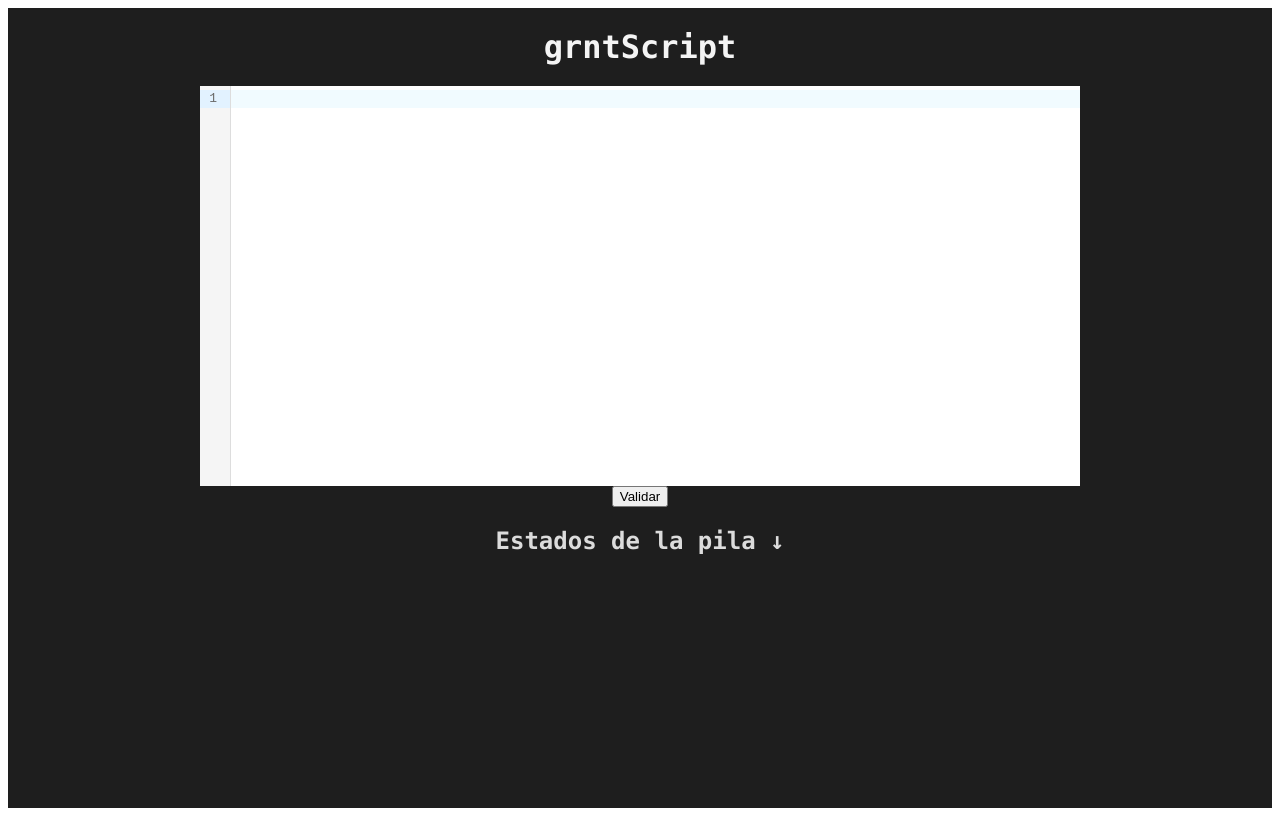
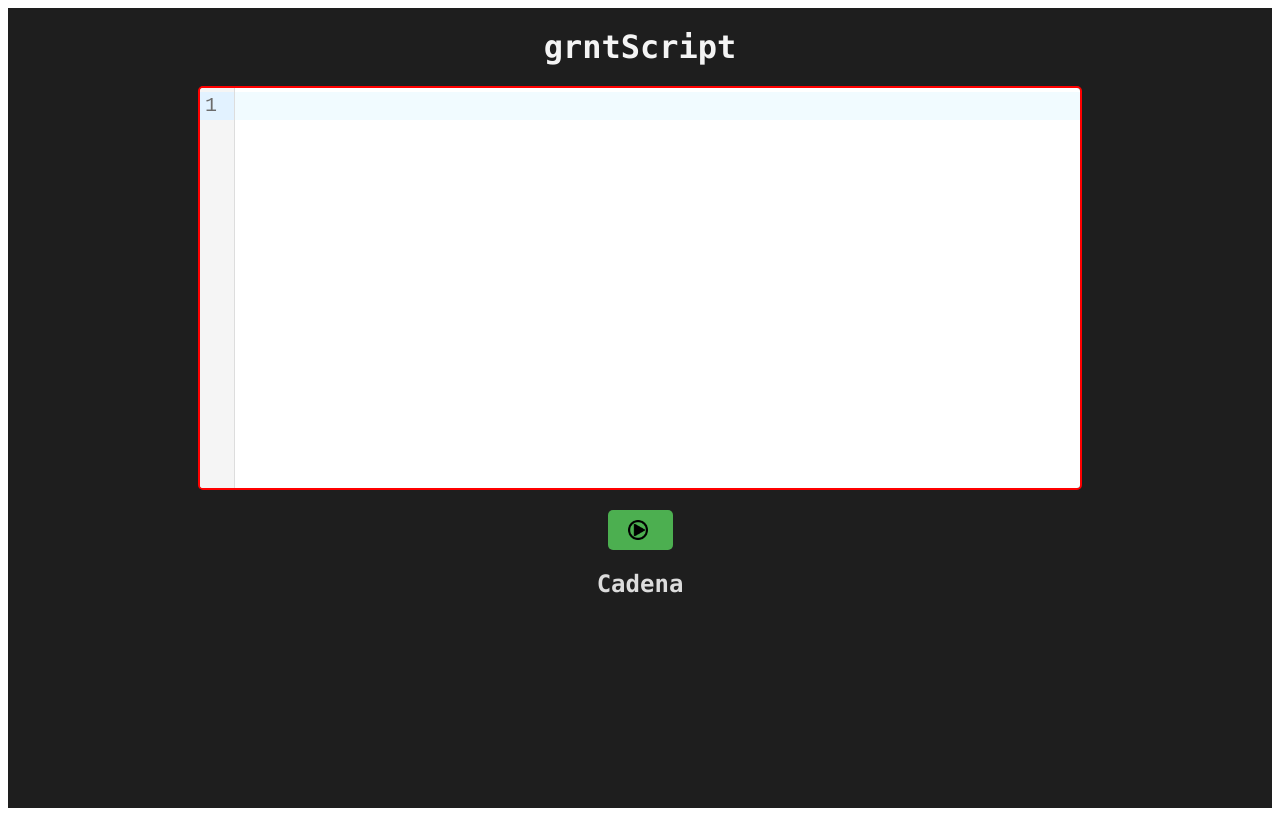
Before and after one commit to DiegoAP5/lenguaje, a React (Create React App) app: page / in a window 1280 px wide. Built offline with nearby package versions, Linux system fonts and the light colour scheme.

Commit message:
finished

```diff
--- a/src/App.css
+++ b/src/App.css
@@ -1,5 +1,54 @@
 .App {
   text-align: center;
+  font-family: Consolas, "Courier New", monospace;
+}
+
+
+.input{
+  color: black;
+  font-size: 20px;
+  font-family: Consolas, "Courier New", monospace;
+}
+
+.element{
+  font-size: 20px;
+}
+
+.stack{
+  display:list-item;
+}
+
+.input-container {
+  border: 2px solid;
+  border-color: transparent;
+  border-radius: 5px;
+  overflow: hidden;
+  margin-bottom: 20px;
+}
+
+.input-container.valid {
+  border-color: green;
+}
+
+.input-container.invalid {
+  border-color: red;
+}
+
+.btn {
+  background-color: #4caf50;
+  color: white;
+  border: none;
+  padding: 10px 20px;
+  border-radius: 5px;
+  cursor: pointer;
+  display: flex;
+  align-items: center;
+}
+
+.btn img {
+  width: 20px;
+  height: 20px;
+  margin-right: 5px;
 }
 
 .App-logo {
@@ -27,12 +76,3 @@
 .App-link {
   color: #61dafb;
 }
-
-@keyframes App-logo-spin {
-  from {
-    transform: rotate(0deg);
-  }
-  to {
-    transform: rotate(360deg);
-  }
-}
--- a/src/App.js
+++ b/src/App.js
@@ -1,8 +1,8 @@
-import logo from './logo.svg';
 import './App.css';
 import React, { useState } from "react";
 import validateAutomaton from "./Validator";
 import CodeMirror from "@uiw/react-codemirror";
+import icono from './assets/reproducir.png'
 
 function App() {
 
@@ -19,7 +19,9 @@ function App() {
   return (
     <div className='app'>
         <h1 className='header'>grntScript</h1>
+        <div className={`input-container ${isValid ? 'valid' : 'invalid'}`}>
             <CodeMirror
+              className='input'
               value={code}
               height="400px"
               width="880px"
@@ -27,12 +29,15 @@ function App() {
                 setCode(editor);
               }}
             />
+        </div>
+
         <button
+        className='btn'
           onClick={submitInputString}
         >
-          Validar
+          <img src={icono} alt="Reproducir" />
         </button>
-        <h2 className="pilaTitle">Estados de la pila ↓ {
+        <h2 className="pilaTitle">Cadena {
           isValid === undefined ? null :  isValid ? <span className="message correct">Cadena válida</span> : <span className="message failed">Error en sintaxis</span>
         }</h2>
         <div className="stacksContainer">
--- a/src/Validator.js
+++ b/src/Validator.js
@@ -74,24 +74,26 @@ class ValidateFNC {
                 return mappings[terminal] ? mappings[terminal]() : null;
             },
 
-            // Variables
+            // Variables v =2 v =a
             'V1': () => ['O', 'V'],
             'V': () => {
-                if (/[a-zA-Z]/.test(terminal)) {
+                if(terminal !== undefined){
+                    if (/[a-zA-Z]/.test(terminal)) {
                     return ['L']
-                } else if (/[0-9]/.test(terminal)) {
-                    return ['D']
+                    } else if (/[0-9]/.test(terminal)) {
+                        return ['D']
+                    }
                 }
-                else {
+                else{
                     return ' '
                 }
             },
 
-            // Funciones
+            // Funciones t(){}
             'B4': () => ['T', 'B6'],
             'B6': () => ['CA', 'CR'],
 
-            // Main
+            // Main public fnc main(){si (3<5){impr("s")}}
             'A1': () => ['T', 'A2'],
             'A2': () => ['CA', 'A3'],
             'A3': () => ['C', 'CR'],
@@ -109,7 +111,7 @@ class ValidateFNC {
             'I4': () => ['L', 'I5'],
             'I5': () => ['H', 'PC'],
 
-            // Ciclo
+            // Ciclo for(i=0;4<5;i++){impr("s")}
             'T1': () => ['PA', 'R1'],
             'R1': () => ['KD', 'R2'],
             'R2': () => ['KA', 'R3'],
@@ -125,31 +127,56 @@ class ValidateFNC {
             'J7': () => ['H', 'J8'],
             'J8': () => ['PC', 'CR'],
 
-            // Operadores
+
+            //terminales
             'CC': () => ['<'],
-
-            // Reservadas
-            'F': () => ['public fnc main'],
-            'I1': () => ['impr'],
+            'F': () => {
+                if(!/^public\s+fnc\s+main$/.test(terminal)){
+                    return ['public fnc main']
+                }else{
+                    return [' ']
+                }
+            },
+            'I1': () => {
+                if(/^i$/.test(terminal)){
+                    return ['impr']
+                }else{
+                    return [' ']
+                }
+            },
             'U': () => ['si '],
-            'Y': () => ['for '],
-
-            // Formación
+            'Y': () => {
+                if(!/^for$/.test(terminal)){
+                    return ['for']
+                }else{
+                    return [' ']
+                }
+            },
             'L': () => /[a-zA-Z]/.test(terminal) ? [terminal] : ' ',
             'D': () => /[0-9]/.test(terminal) ? [terminal] : ' ',
             'L1': () => ['v '],
             'LL': () => ['t'],
-
-            // Símbolos
             'O': () => ['='],
             'H': () => ['"'],
-            'T': () => ['()'],
+            'T': () => {
+                if(/^(\(|\))*$/.test(terminal)){
+                    return ['()']
+                }else{
+                    return [' ']
+                }
+            },
             'CA': () => ['{'],
             'CR': () => ['}'],
             'PA': () => ['('],
             'PC': () => [')'],
-            'KD': () => ['i=0; '],
-            'KS': () => ['i++ '],
+            'KD': () => ['i=0;'],
+            'KS': () => {
+                if(/^;$/.test(terminal)){
+                    return [';i++']
+                }else{
+                    return [' ']
+                }
+            },
         }
         return ruleMappings[nonTerminal] ? ruleMappings[nonTerminal]() : null;
     }
```
Also changed, not shown: src/assets/reproducir.png (added), 1 other file (tests, documents, lock files or other folders). Lines whose indentation alone changed are shown as unchanged.
